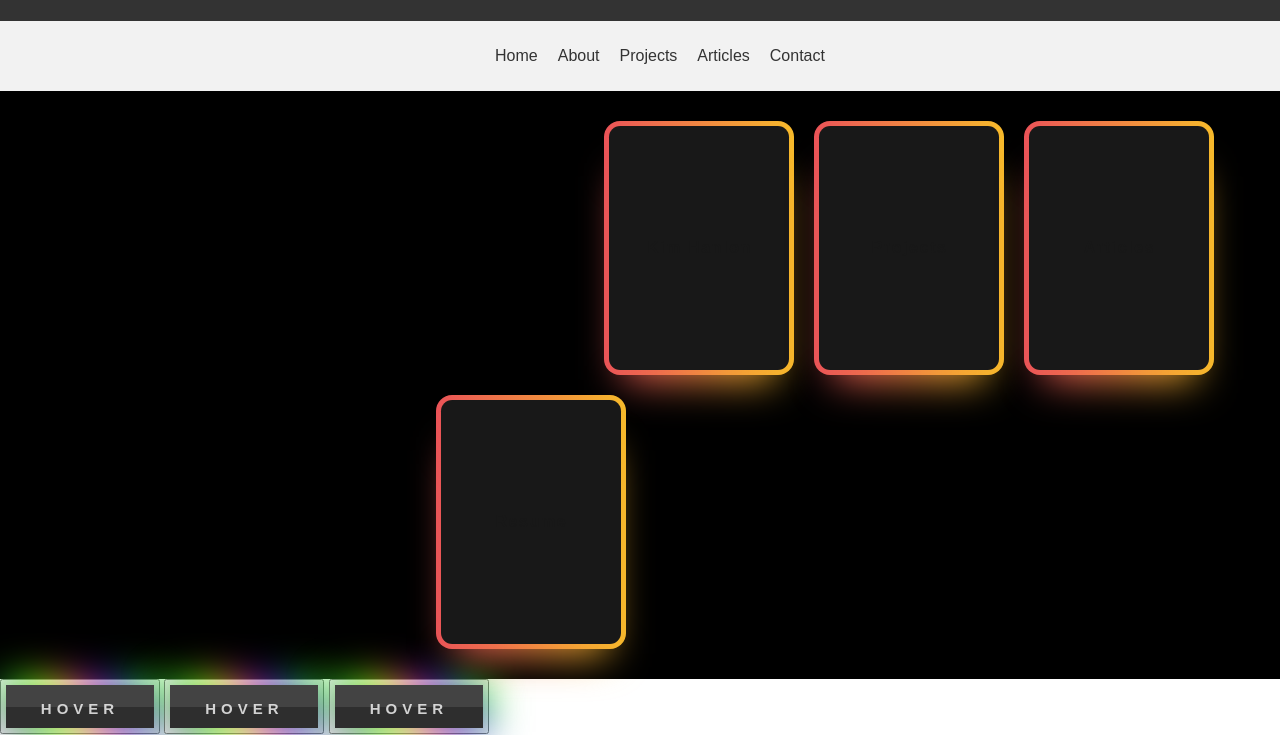
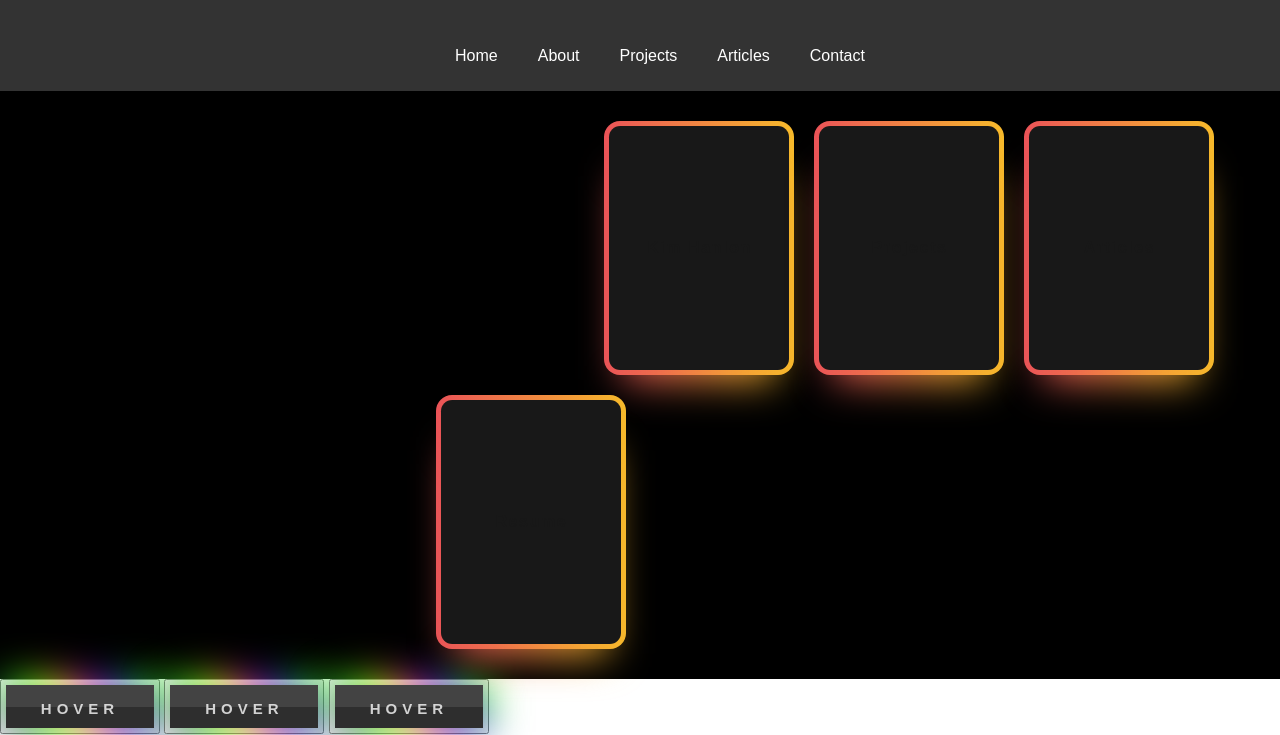
Before and after one commit to kimatron/portfolio, a plain HTML site: page index.html in a window 1280 px wide. Shown: the part 79-814 px from the top of the page. Drawn offline with Linux system fonts and the light colour scheme; a script that the page names is missing.

Commit message:
Add style to nav bar

```diff
--- a/assets/style.css
+++ b/assets/style.css
@@ -45,8 +45,11 @@ header h1:hover {
 
 
 nav {
-  background-color: #f2f2f2;
+  background-color: #333;
+  color: #fff;
   padding: 10px;
+  display: flex;
+  justify-content: center;
 }
 
 nav ul {
@@ -57,11 +60,45 @@ nav ul {
 
 nav ul li {
   margin: 0 10px;
+  display: inline;
 }
 
 nav ul li a {
   text-decoration: none;
-  color: #333;
+  color: #fff;
+  position: relative;
+  padding: 10px;
+}
+
+nav ul li a::before {
+  position: absolute;
+  content: "";
+  width: 100%;
+  height: 3px;
+  bottom: 0;
+  left: 0;
+  background-color: #f7ba2b;
+  transform: scaleX(0);
+  transition: transform 0.3s ease-out;
+}
+
+nav ul li a:hover::before {
+  transform: scaleX(1);
+}
+
+
+@keyframes animate123 {
+  0% {
+    background-position: 0 0;
+  }
+
+  50% {
+    background-position: 300% 0;
+  }
+
+  100% {
+    background-position: 0 0;
+  }
 }
 
 main {
@@ -70,7 +107,6 @@ main {
   display: flex;
   flex-wrap: wrap;
   justify-content: center;
-  align-items: center;
   align-content: center;
   background-color: #000;
 }
```
